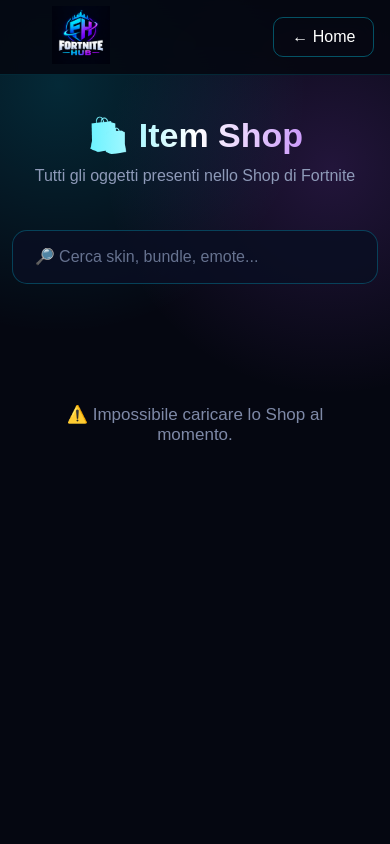
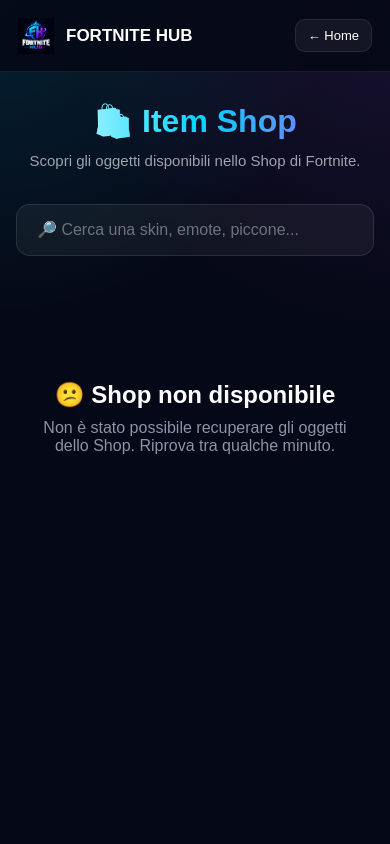
Before and after one commit to Eraldo1829/Fortnite-hub, a Flask app: page /skins in a window 390 px wide. Run offline with Flask 3, Linux system fonts and the light colour scheme; data that the repository does not hold is empty.

Commit message:
Update skins.html

```diff
--- a/templates/skins.html
+++ b/templates/skins.html
@@ -2,14 +2,12 @@
 <html lang="it">
 
 <head>
-
     <meta charset="UTF-8">
     <meta name="viewport" content="width=device-width, initial-scale=1.0">
 
-    <title>Skin Tracker | Fortnite Hub</title>
+    <title>Item Shop | Fortnite Hub</title>
 
     <style>
-
         * {
             box-sizing: border-box;
             margin: 0;
@@ -17,369 +15,242 @@
         }
 
         body {
-
-            font-family: Arial, sans-serif;
-
+            font-family: Arial, Helvetica, sans-serif;
+            background:
+                radial-gradient(circle at top left, rgba(0, 220, 255, 0.12), transparent 35%),
+                radial-gradient(circle at top right, rgba(168, 85, 247, 0.12), transparent 35%),
+                #050816;
             color: white;
-
             min-height: 100vh;
-
-            background:
-                radial-gradient(
-                    circle at 15% 10%,
-                    rgba(0, 220, 255, 0.16),
-                    transparent 30%
-                ),
-                radial-gradient(
-                    circle at 85% 20%,
-                    rgba(168, 85, 247, 0.18),
-                    transparent 30%
-                ),
-                #050711;
         }
-
 
         /* NAVBAR */
 
-        nav {
-
-            height: 75px;
+        .navbar {
+            position: sticky;
+            top: 0;
+            z-index: 100;
+            height: 72px;
 
             display: flex;
-
             align-items: center;
-
             justify-content: space-between;
 
-            padding: 0 5%;
+            padding: 0 40px;
 
-            background: rgba(5, 7, 17, 0.88);
+            background: rgba(5, 8, 22, 0.88);
+            backdrop-filter: blur(14px);
 
-            border-bottom:
-                1px solid rgba(0, 220, 255, 0.15);
-
-            position: sticky;
-
-            top: 0;
-
-            z-index: 100;
-
-            backdrop-filter: blur(15px);
+            border-bottom: 1px solid rgba(255, 255, 255, 0.08);
         }
 
+        .brand {
+            display: flex;
+            align-items: center;
+            gap: 12px;
 
-        .logo img {
+            text-decoration: none;
+            color: white;
 
-            width: 165px;
+            font-size: 20px;
+            font-weight: 800;
+        }
 
-            max-height: 58px;
-
+        .brand img {
+            width: 42px;
+            height: 42px;
             object-fit: contain;
         }
 
-
-        .back {
-
+        .back-button {
             text-decoration: none;
-
             color: white;
 
             padding: 10px 18px;
 
             border-radius: 10px;
 
-            border:
-                1px solid rgba(0, 220, 255, 0.35);
+            background: rgba(255, 255, 255, 0.06);
 
-            transition: 0.3s;
+            border: 1px solid rgba(255, 255, 255, 0.08);
+
+            transition: 0.25s;
         }
 
-
-        .back:hover {
-
-            border-color: #00eaff;
-
-            background:
-                rgba(0, 234, 255, 0.08);
-
-            box-shadow:
-                0 0 20px rgba(0, 234, 255, 0.15);
+        .back-button:hover {
+            background: rgba(0, 220, 255, 0.12);
+            border-color: rgba(0, 220, 255, 0.4);
+            transform: translateY(-2px);
         }
-
 
         /* MAIN */
 
         .container {
-
-            width: 92%;
-
             max-width: 1500px;
-
             margin: auto;
 
-            padding: 55px 0 80px;
+            padding: 45px 30px 70px;
         }
 
-
         .hero {
-
             text-align: center;
-
-            margin-bottom: 45px;
+            margin-bottom: 35px;
         }
 
+        .hero h1 {
+            font-size: clamp(32px, 5vw, 54px);
+            font-weight: 900;
 
-        .hero h1 {
-
-            font-size: clamp(34px, 5vw, 58px);
-
-            margin-bottom: 12px;
-
-            background:
-                linear-gradient(
+            background: linear-gradient(
                 90deg,
-                    #00eaff,
                 #ffffff,
+                #00d9ff,
                 #a855f7
             );
 
             -webkit-background-clip: text;
+            -webkit-text-fill-color: transparent;
 
-            -webkit-text-fill-color: transparent;
+            margin-bottom: 12px;
         }
 
-
         .hero p {
-
-            color: #8e9ab8;
-
-            font-size: 16px;
+            color: #9ca3af;
+            font-size: 15px;
         }
 
-
         .shop-date {
-
-            margin-top: 12px;
-
-            color: #66728f;
-
+            margin-top: 10px;
+            color: #6b7280;
             font-size: 13px;
         }
-
 
         /* SEARCH */
 
         .search-container {
-
-            max-width: 700px;
-
-            margin:
-                0 auto 50px;
+            max-width: 650px;
+            margin: 30px auto 45px;
         }
 
-
-        .search {
-
+        .search-box {
             width: 100%;
 
-            padding: 17px 22px;
+            padding: 16px 20px;
 
-            border-radius: 15px;
+            border-radius: 14px;
 
-            border:
-                1px solid rgba(0, 220, 255, 0.25);
+            border: 1px solid rgba(255, 255, 255, 0.1);
 
-            background:
-                rgba(10, 15, 35, 0.85);
+            outline: none;
+
+            background: rgba(255, 255, 255, 0.05);
 
             color: white;
 
-            outline: none;
-
             font-size: 16px;
 
-            transition: 0.3s;
+            transition: 0.25s;
         }
 
+        .search-box::placeholder {
+            color: #6b7280;
+        }
 
-        .search:focus {
-
-            border-color: #00eaff;
+        .search-box:focus {
+            border-color: rgba(0, 217, 255, 0.6);
 
             box-shadow:
-                0 0 25px rgba(0, 234, 255, 0.12);
+                0 0 25px rgba(0, 217, 255, 0.12);
         }
 
-
-        .search::placeholder {
-
-            color: #66728f;
-        }
-
-
-        /* SECTION */
-
-        .section {
-
-            margin-bottom: 55px;
-        }
-
-
-        .section-title {
-
-            display: flex;
-
-            align-items: center;
-
-            justify-content: space-between;
-
-            margin-bottom: 22px;
-        }
-
-
-        .section-title h2 {
-
-            font-size: 27px;
-        }
-
-
-        .section-title span {
-
-            color: #687594;
-
-            font-size: 13px;
-        }
-
-
-        /* GRID */
+        /* SHOP GRID */
 
         .shop-grid {
-
             display: grid;
 
             grid-template-columns:
-                repeat(auto-fill, minmax(220px, 1fr));
+                repeat(auto-fill, minmax(230px, 1fr));
 
             gap: 22px;
         }
 
-
         /* CARD */
 
         .shop-card {
-
             position: relative;
 
             overflow: hidden;
 
-            border-radius: 18px;
-
             background:
                 linear-gradient(
                     145deg,
-                    rgba(22, 31, 67, 0.96),
-                    rgba(7, 10, 23, 0.96)
+                    rgba(255, 255, 255, 0.08),
+                    rgba(255, 255, 255, 0.025)
                 );
 
-            border:
-                1px solid rgba(0, 220, 255, 0.12);
+            border: 1px solid rgba(255, 255, 255, 0.08);
+
+            border-radius: 18px;
+
+            min-height: 360px;
 
             cursor: pointer;
 
-            opacity: 0;
-
-            animation:
-                cardAppear 0.6s ease forwards;
-
             transition:
-                transform 0.3s,
-                border-color 0.3s,
-                box-shadow 0.3s;
+                transform 0.3s ease,
+                border-color 0.3s ease,
+                box-shadow 0.3s ease;
         }
 
+        .shop-card:hover {
+            transform: translateY(-8px) scale(1.015);
 
-        .shop-card:hover {
-
-            transform:
-                translateY(-8px);
-
-            border-color:
-                rgba(0, 220, 255, 0.5);
+            border-color: rgba(0, 217, 255, 0.4);
 
             box-shadow:
-                0 20px 45px rgba(0, 0, 0, 0.45),
-                0 0 25px rgba(0, 220, 255, 0.1);
+                0 18px 45px rgba(0, 0, 0, 0.4),
+                0 0 25px rgba(0, 217, 255, 0.08);
         }
-
-
-        @keyframes cardAppear {
-
-            from {
-
-                opacity: 0;
-
-                transform:
-                    translateY(25px);
-            }
-
-            to {
-
-                opacity: 1;
-
-                transform:
-                    translateY(0);
-            }
-        }
-
 
         /* IMAGE */
 
         .card-image {
+            width: 100%;
+            height: 260px;
 
-            width: 100%;
-
-            aspect-ratio: 1 / 1.05;
-
-            overflow: hidden;
+            display: flex;
+            align-items: center;
+            justify-content: center;
 
             background:
                 radial-gradient(
                     circle at center,
-                    #26335f,
-                    #080b18
+                    rgba(0, 217, 255, 0.08),
+                    transparent 65%
                 );
+
+            overflow: hidden;
         }
 
-
         .card-image img {
-
             width: 100%;
-
             height: 100%;
 
-            object-fit: cover;
+            object-fit: contain;
 
-            transition:
-                transform 0.5s;
+            transition: transform 0.35s ease;
         }
 
-
-        .shop-card:hover
-        .card-image img {
-
-            transform:
-                scale(1.08);
+        .shop-card:hover .card-image img {
+            transform: scale(1.08);
         }
 
-
-        /* BADGE */
+        /* BADGES */
 
         .badge {
-
             position: absolute;
 
             top: 12px;
-
             left: 12px;
 
             padding: 6px 10px;
@@ -442,297 +307,265 @@
             transition: 0.25s;
         }
 
+        .favorite:hover {
+            transform: scale(1.12);
 
-        .favorite:hover {
-
-            transform: scale(1.1);
-
-            border-color: #a855f7;
-
-            color: #d7b5ff;
+            background: rgba(168, 85, 247, 0.25);
         }
 
-
-        /* INFO */
+        /* CARD INFO */
 
         .card-info {
-
-            padding: 17px;
+            padding: 18px;
         }
 
-
         .card-name {
-
             font-size: 17px;
-
-            font-weight: bold;
+            font-weight: 800;
 
             white-space: nowrap;
-
             overflow: hidden;
-
             text-overflow: ellipsis;
 
             margin-bottom: 7px;
         }
 
-
         .card-type {
-
-            color: #7f8baa;
+            color: #8b93a7;
 
             font-size: 13px;
 
             margin-bottom: 14px;
         }
 
-
         .card-bottom {
-
             display: flex;
 
             align-items: center;
+            justify-content: space-between;
 
-            justify-content: space-between;
+            gap: 10px;
         }
 
-
         .price {
-
             display: flex;
-
             align-items: center;
-
             gap: 6px;
 
-            font-weight: bold;
+            font-size: 15px;
+            font-weight: 800;
         }
 
-
-        .vbucks {
-
-            width: 19px;
-
-            height: 19px;
+        .vbuck {
+            width: 18px;
+            height: 18px;
 
             object-fit: contain;
         }
 
-
         .bundle-count {
-
-            color: #a855f7;
-
             font-size: 12px;
 
-            font-weight: bold;
+            color: #00d9ff;
+
+            font-weight: 700;
         }
-
 
         /* EMPTY */
 
         .empty {
-
             text-align: center;
 
-            padding: 70px 20px;
+            padding: 80px 20px;
 
-            color: #7e89a7;
-
-            font-size: 17px;
+            color: #8b93a7;
         }
 
+        .empty h2 {
+            color: white;
+            margin-bottom: 10px;
+        }
 
         /* MOBILE */
 
         @media (max-width: 700px) {
 
-            nav {
-
-                padding: 0 4%;
+            .navbar {
+                padding: 0 18px;
             }
 
-
-            .logo img {
-
-                width: 130px;
+            .brand {
+                font-size: 17px;
             }
 
+            .brand img {
+                width: 36px;
+                height: 36px;
+            }
+
+            .back-button {
+                padding: 8px 12px;
+                font-size: 13px;
+            }
 
             .container {
-
-                width: 94%;
-
-                padding-top: 40px;
+                padding: 30px 16px 50px;
             }
 
-
             .shop-grid {
-
                 grid-template-columns:
-                    repeat(2, 1fr);
+                    repeat(2, minmax(0, 1fr));
 
                 gap: 12px;
             }
 
+            .shop-card {
+                min-height: 300px;
+                border-radius: 14px;
+            }
+
+            .card-image {
+                height: 190px;
+            }
 
             .card-info {
-
                 padding: 12px;
             }
 
-
             .card-name {
-
                 font-size: 14px;
             }
 
-
             .card-type {
-
                 font-size: 11px;
-
-                margin-bottom: 10px;
             }
 
+            .favorite {
+                width: 34px;
+                height: 34px;
 
-            .favorite {
-
-                width: 32px;
-
-                height: 32px;
-
-                font-size: 15px;
+                font-size: 18px;
+            }
         }
 
+        @media (max-width: 420px) {
+
+            .shop-grid {
+                grid-template-columns: 1fr;
             }
 
+            .card-image {
+                height: 250px;
+            }
+        }
     </style>
-
 </head>
-
 
 <body>
 
+    <!-- NAVBAR -->
 
-<nav>
+    <nav class="navbar">
 
-    <a href="/" class="logo">
+        <a href="/" class="brand">
 
             <img
                 src="{{ url_for('static', filename='logo.png') }}"
                 alt="Fortnite Hub"
             >
 
+            <span>FORTNITE HUB</span>
+
         </a>
 
-
-    <a href="/" class="back">
-
+        <a href="/" class="back-button">
             ← Home
-
         </a>
 
     </nav>
 
 
+    <!-- MAIN -->
+
     <main class="container">
 
-
-    <header class="hero">
+        <section class="hero">
 
             <h1>🛍️ Item Shop</h1>
 
             <p>
-            Tutti gli oggetti presenti nello Shop di Fortnite
+                Scopri gli oggetti disponibili nello Shop di Fortnite.
             </p>
-
 
             {% if shop_date %}
 
             <div class="shop-date">
-
-                Aggiornato:
-                {{ shop_date }}
-
+                Aggiornato: {{ shop_date }}
             </div>
 
             {% endif %}
 
-    </header>
+        </section>
 
+
+        <!-- SEARCH -->
 
         <div class="search-container">
 
             <input
                 id="searchInput"
-            class="search"
+                class="search-box"
                 type="text"
-            placeholder="🔎 Cerca skin, bundle, emote..."
+                placeholder="🔎 Cerca una skin, emote, piccone..."
                 oninput="searchShop()"
             >
 
         </div>
 
 
+        <!-- SHOP -->
+
         {% if shop_items %}
-
-
-        <section class="section">
-
-
-            <div class="section-title">
-
-                <h2>🔥 Shop di oggi</h2>
-
-                <span>
-                    {{ shop_items|length }} offerte
-                </span>
-
-            </div>
-
 
         <div class="shop-grid" id="shopGrid">
 
-
             {% for item in shop_items %}
-
 
             <article
                 class="shop-card"
                 data-name="{{ item.name|lower }}"
-                        onclick="openItem('{{ loop.index }}')"
+                onclick="openItem({{ loop.index0 }})"
             >
 
+                <!-- BADGE -->
 
                 {% if item.bundle %}
 
                 <div class="badge bundle">
-
                     📦 BUNDLE
-
                 </div>
 
                 {% else %}
 
                 <div class="badge">
-
                     {{ item.type }}
-
                 </div>
 
                 {% endif %}
 
 
+                <!-- FAVORITE -->
+
                 <button
                     class="favorite"
-                            onclick="event.stopPropagation(); toggleFavorite(this)"
+                    onclick="toggleFavorite(event, this)"
+                    aria-label="Preferito"
                 >
-
                     ♡
-
                 </button>
 
+
+                <!-- IMAGE -->
 
                 <div class="card-image">
 
@@ -746,103 +579,110 @@
 
                     {% else %}
 
-                                <span>
+                    <div style="color:#6b7280;">
                         Immagine non disponibile
-                                </span>
+                    </div>
 
                     {% endif %}
 
                 </div>
 
 
+                <!-- INFO -->
+
                 <div class="card-info">
 
-
                     <div class="card-name">
-
                         {{ item.name }}
-
                     </div>
 
-
                     <div class="card-type">
-
                         {{ item.type }}
-
                     </div>
 
 
                     <div class="card-bottom">
 
+                        {% if item.price is not none %}
 
                         <div class="price">
 
-                                    {% if item.price %}
+                            {% if shop_items and shop_date %}
 
-                                        {% if shop_date %}
+                            <span>
+                                {{ item.price }}
+                            </span>
 
-                                            🪙
+                            {% else %}
+
+                            <span>
+                                {{ item.price }}
+                            </span>
 
                             {% endif %}
 
-                                        {{ item.price }}
+                            <span>V-Bucks</span>
+
+                        </div>
 
                         {% else %}
 
+                        <div class="price">
                             —
+                        </div>
 
                         {% endif %}
-
-                                </div>
 
 
                         {% if item.bundle %}
 
                         <div class="bundle-count">
 
-                                        {{ item.items|length }}
+                            {{ item.bundle_items|length }}
                             oggetti
 
                         </div>
 
                         {% endif %}
 
+                    </div>
+
+                </div>
+
+            </article>
+
+            {% endfor %}
 
         </div>
 
 
-                        </div>
+        {% else %}
 
+        <!-- EMPTY -->
 
-                    </article>
+        <div class="empty">
 
+            <h2>😕 Shop non disponibile</h2>
 
-                {% endfor %}
-
+            <p>
+                Non è stato possibile recuperare gli oggetti dello Shop.
+                Riprova tra qualche minuto.
+            </p>
 
         </div>
 
-        </section>
-
-
-    {% else %}
-
-
-        <div class="empty">
-
-            ⚠️ Impossibile caricare lo Shop al momento.
-
-        </div>
-
-
         {% endif %}
-
 
     </main>
 
 
+    <!-- JAVASCRIPT -->
+
     <script>
 
+        /*
+         * Ricerca nello Shop
+         */
 
         function searchShop() {
 
@@ -859,7 +699,8 @@
             cards.forEach(card => {
 
                 const name =
-                card.dataset.name;
+                    card.dataset.name || "";
+
 
                 if (name.includes(search)) {
 
@@ -876,7 +717,14 @@
         }
 
 
-    function toggleFavorite(button) {
+        /*
+         * Preferiti
+         */
+
+        function toggleFavorite(event, button) {
+
+            event.stopPropagation();
+
 
             if (button.textContent.trim() === "♡") {
 
```
Also changed, not shown: other parts of templates/skins.html (+33 -25 lines). Lines whose indentation alone changed are shown as unchanged.
